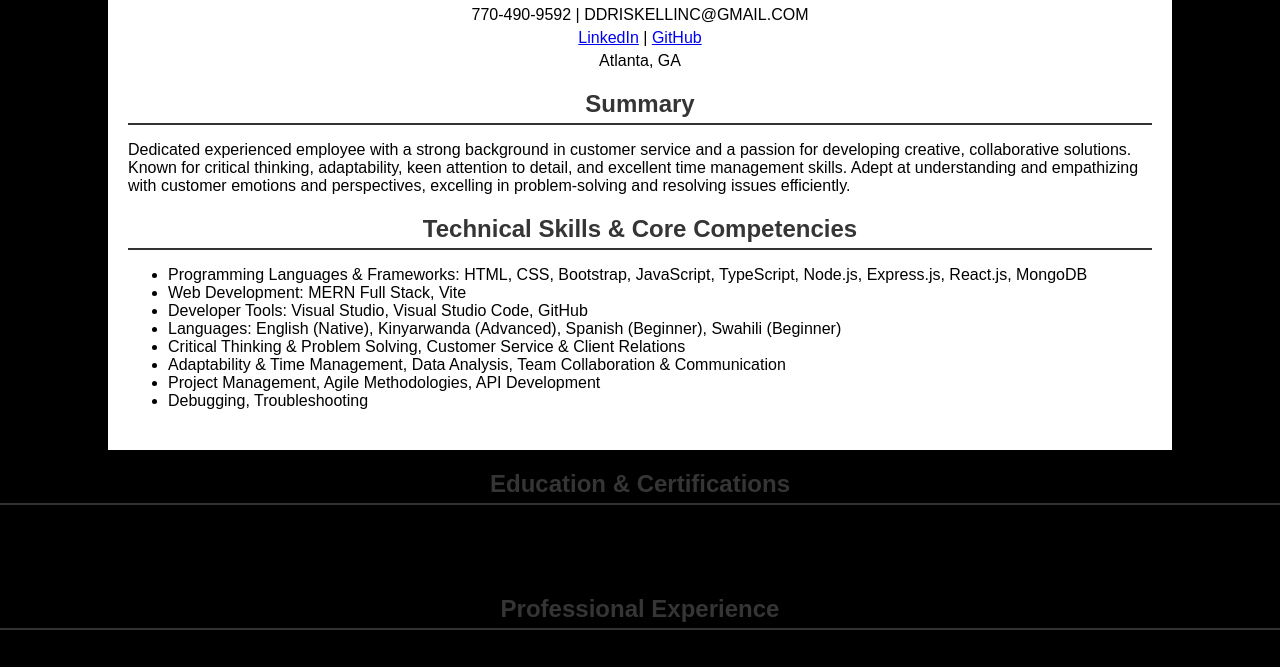
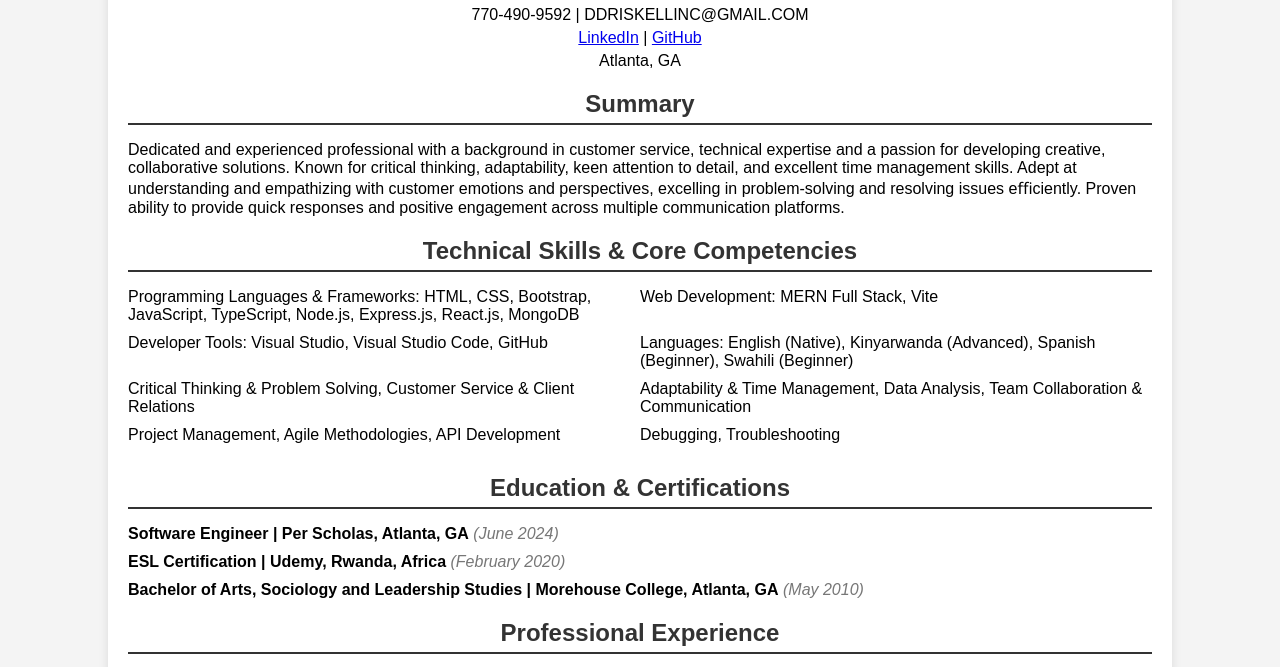
Before and after one commit to DriskellINC/resume-, a plain HTML site: page index.html in a window 1280 px wide. Shown: the part 133-800 px from the top of the page. Drawn offline with Linux system fonts and the light colour scheme.

Commit message:
added final touches

```diff
--- a/index.html
+++ b/index.html
@@ -3,15 +3,13 @@
 <head>
     <meta charset="UTF-8">
     <meta name="viewport" content="width=device-width, initial-scale=1.0">
-    <title>Driskell's Resume</title>
-</head>
+    <title>Dionté Driskell - Resume</title>
     <style>
         body {
-        background-color: rgb(0, 0, 0);
             font-family: Arial, sans-serif;
             margin: 0;
             padding: 0;
-
+            background-color: #f4f4f4;
         }
 
         .container {
@@ -19,17 +17,18 @@
             margin: 20px auto;
             background-color: #fff;
             padding: 20px;
-        box-shadow: 0 0 10px rgba(0, 0, 0, 0.2);
+            box-shadow: 0 0 10px rgba(0, 0, 0, 0.1);
         }
 
         h1, h2 {
+            color: #333;
             text-align: center;
-        color: #353535;
         }
 
         h1 {
             font-size: 2.5em;
         }
+
         .contact-info {
             text-align: center;
             margin-bottom: 20px;
@@ -38,6 +37,7 @@
         .contact-info p {
             margin: 5px 0;
         }
+
         .section {
             margin-bottom: 20px;
         }
@@ -49,9 +49,34 @@
             margin-bottom: 10px;
         }
 
+        .section ul {
+            list-style: none;
+            padding: 0;
+        }
 
+        .section ul li {
+            margin-bottom: 10px;
+        }
 
+        .job-title {
+            font-weight: bold;
+        }
+
+        .job-duration {
+            font-style: italic;
+            color: #777;
+        }
+
+        .skills-list {
+            display: flex;
+            flex-wrap: wrap;
+        }
+
+        .skills-list li {
+            width: 50%;
+        }
     </style>
+</head>
 <body>
     <div class="container">
         <h1>Dionté Driskell</h1>
@@ -63,7 +88,11 @@
 
         <div class="section">
             <h2>Summary</h2>
-            <p>Dedicated experienced employee with a strong background in customer service and a passion for developing creative, collaborative solutions. Known for critical thinking, adaptability, keen attention to detail, and excellent time management skills. Adept at understanding and empathizing with customer emotions and perspectives, excelling in problem-solving and resolving issues efficiently.</p>
+            <p>Dedicated and experienced professional with a background in customer service, technical expertise and a passion for
+                developing creative, collaborative solutions. Known for critical thinking, adaptability, keen attention to detail, and excellent
+                time management skills. Adept at understanding and empathizing with customer emotions and perspectives, excelling in
+                problem-solving and resolving issues eﬃciently. Proven ability to provide quick responses and positive engagement across
+                multiple communication platforms.</p>
         </div>
 
         <div class="section">
@@ -79,7 +108,6 @@
                 <li>Debugging, Troubleshooting</li>
             </ul>
         </div>
-    </div>
 
         <div class="section">
             <h2>Education & Certifications</h2>
@@ -89,6 +117,7 @@
                 <li><span class="job-title">Bachelor of Arts, Sociology and Leadership Studies | Morehouse College, Atlanta, GA</span> <span class="job-duration">(May 2010)</span></li>
             </ul>
         </div>
+
         <div class="section">
             <h2>Professional Experience</h2>
             <ul>
@@ -146,9 +175,5 @@
             </ul>
         </div>
     </div>
-
-
-
-
 </body>
 </html>
```
Lines whose indentation alone changed are shown as unchanged.
